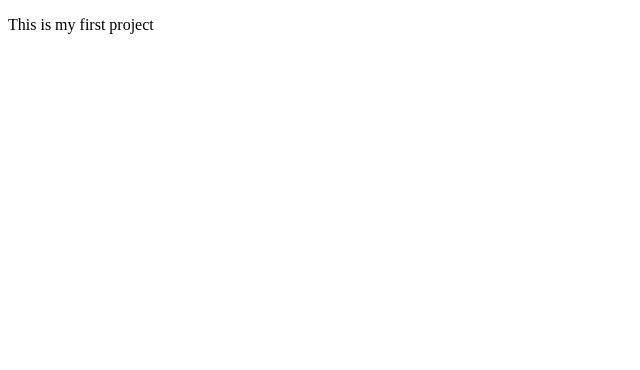
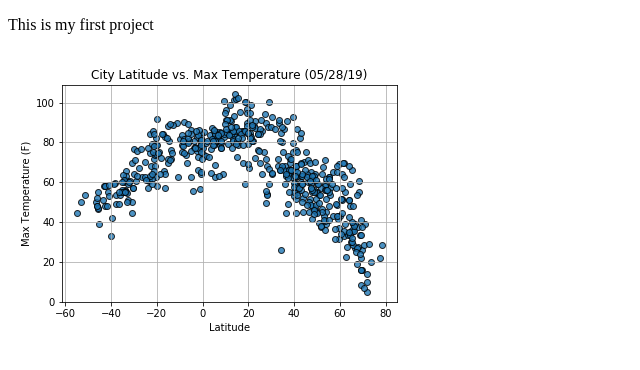
Before and after one commit to safieoscar/PYTHON_API_CHALLENGE_OS, a plain HTML site: page index.html in a window 1280 px wide. Shown: the whole page, without its empty margins (0-640 px from the left). Drawn offline with Linux system fonts and the light colour scheme.

Commit message:
Update index.html

```diff
--- a/index.html
+++ b/index.html
@@ -7,5 +7,6 @@
 </head>
 <body>
     <p>This is my first project</p>
+    <img src="Fig1.png" alt="Fig1">
 </body>
 </html>
```
